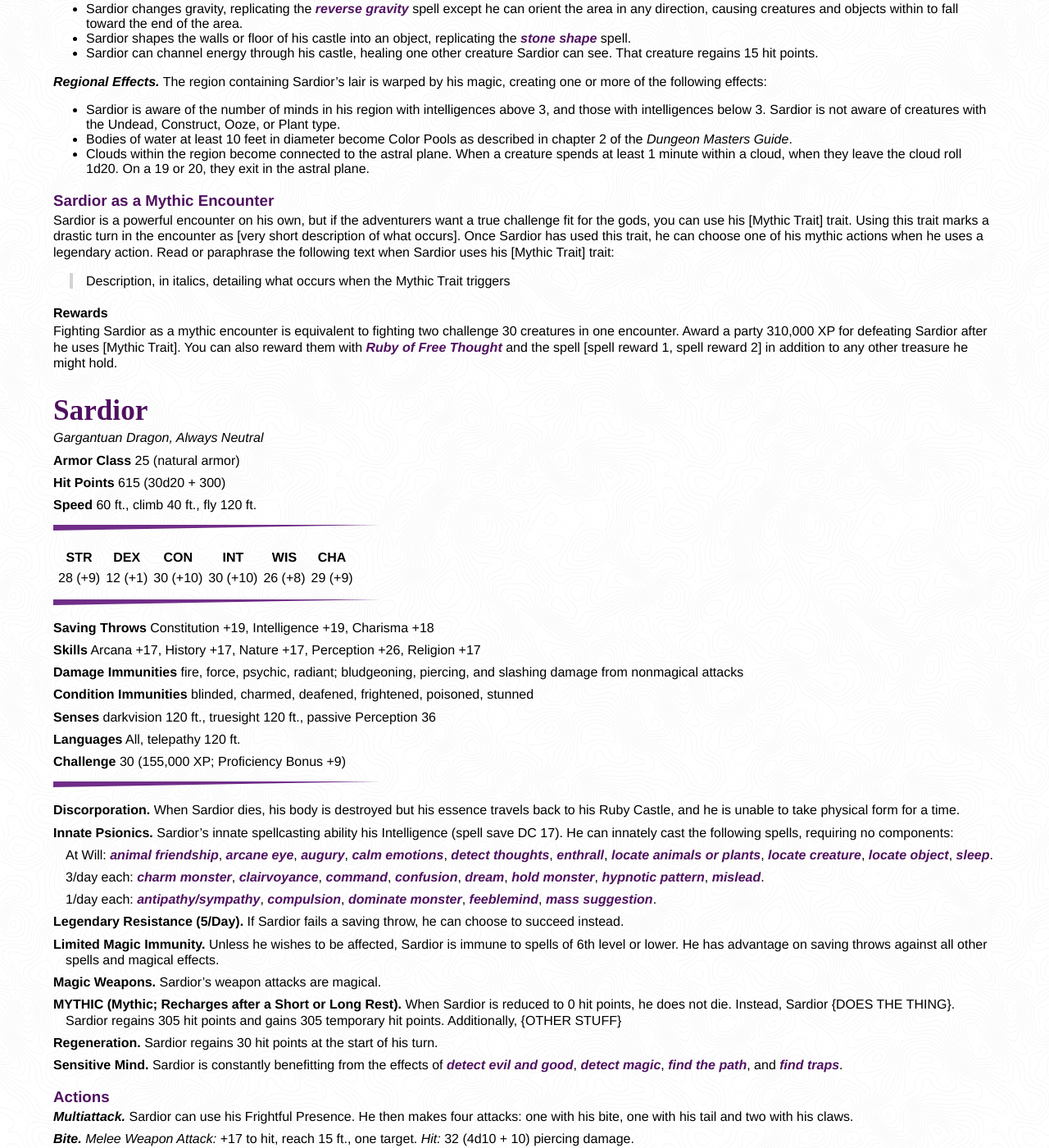
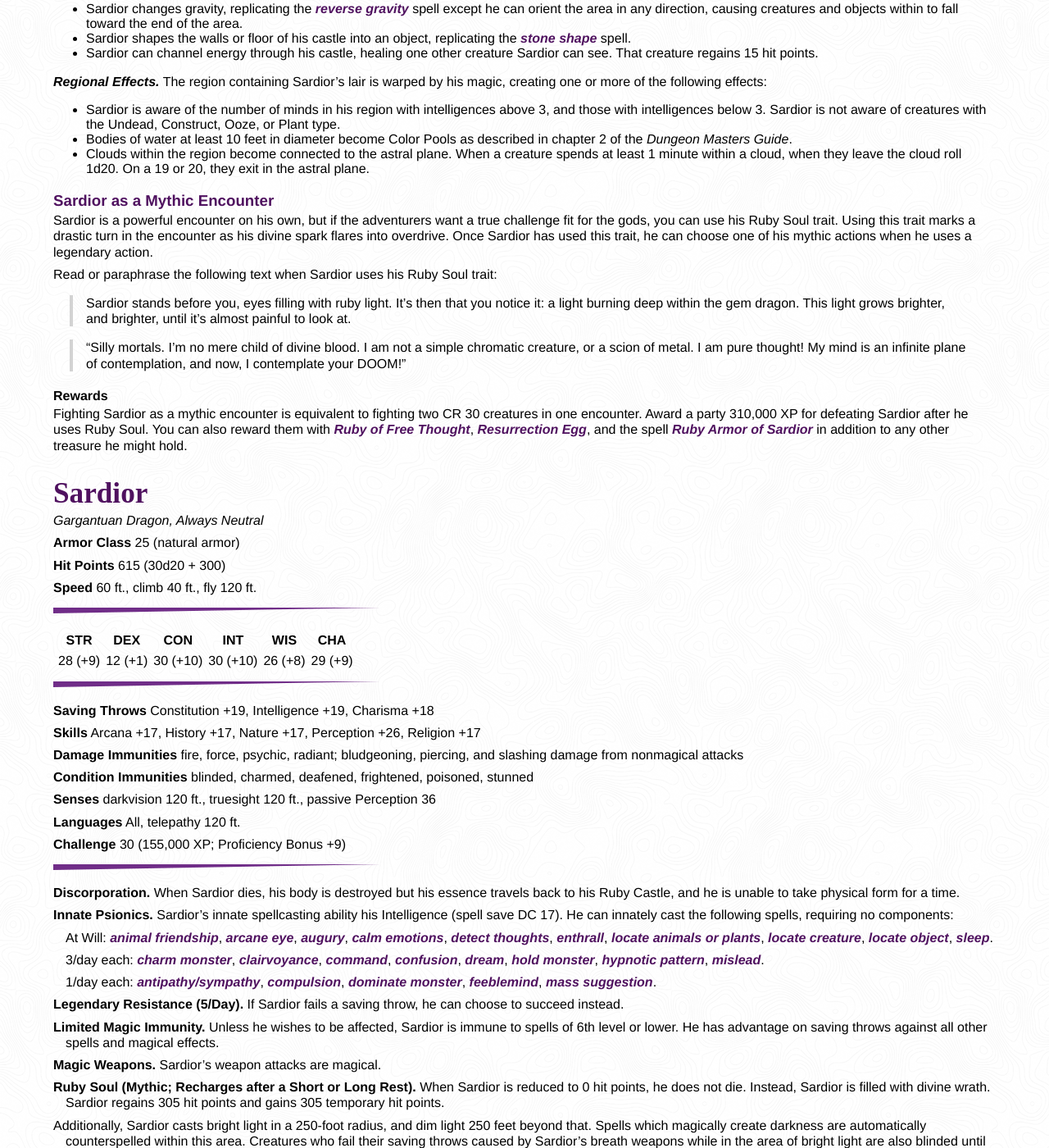
Before and after one commit to vorpaldicepress/vorpaldicepress.github.io, a Jekyll site: the page built from _posts/drafts/blogs/2021-10-20-Sardior-the-Ruby-Dragon.md, in a window 1280 px wide and 1400 px high, scrolled down 1120 px. Shown: the whole window at 82% size. Built offline with Jekyll 4.4.1, drawn with Linux system fonts in a browser that asks for light colours; some web fonts are replaced; some of the changed text lies outside the part shown.

Commit message:
Update 2021-10-20-Sardior-the-Ruby-Dragon.md

```diff
--- a/_posts/drafts/blogs/2021-10-20-Sardior-the-Ruby-Dragon.md
+++ b/_posts/drafts/blogs/2021-10-20-Sardior-the-Ruby-Dragon.md
@@ -88,13 +88,17 @@ The Ruby Palace is a flying castle which travels the material plane high above t
 - Clouds within the region become connected to the astral plane.  When a creature spends at least 1 minute within a cloud, when they leave the cloud roll 1d20. On a 19 or 20, they exit in the astral plane.
 
 ### Sardior as a Mythic Encounter
-Sardior is a powerful encounter on his own, but if the adventurers want a true challenge fit for the gods, you can use his [Mythic Trait] trait. Using this trait marks a drastic turn in the encounter as [very short description of what occurs]. Once Sardior has used this trait, he can choose one of his mythic actions when he uses a legendary action.
-Read or paraphrase the following text when Sardior uses his [Mythic Trait] trait:
+Sardior is a powerful encounter on his own, but if the adventurers want a true challenge fit for the gods, you can use his Ruby Soul trait. Using this trait marks a drastic turn in the encounter as his divine spark flares into overdrive. Once Sardior has used this trait, he can choose one of his mythic actions when he uses a legendary action.
 
-> Description, in italics, detailing what occurs when the Mythic Trait triggers
+Read or paraphrase the following text when Sardior uses his Ruby Soul trait:
+
+> Sardior stands before you, eyes filling with ruby light. It’s then that you notice it: a light burning deep within the gem dragon. This light grows brighter, and brighter, until it’s almost painful to look at.
+
+> “Silly mortals. I’m no mere child of divine blood. I am not a simple chromatic creature, or a scion of metal. I am pure thought! My mind is an infinite plane of contemplation, and now, I contemplate your DOOM!”
+
 
 #### Rewards
-Fighting Sardior as a mythic encounter is equivalent to fighting two challenge 30 creatures in one encounter. Award a party 310,000 XP for defeating Sardior after he uses [Mythic Trait]. You can also reward them with <a href="#ruby-of-free-thought">Ruby of Free Thought</a> and the spell [spell reward 1, spell reward 2] in addition to any other treasure he might hold.
+Fighting Sardior as a mythic encounter is equivalent to fighting two CR 30 creatures in one encounter. Award a party 310,000 XP for defeating Sardior after he uses Ruby Soul. You can also reward them with <a href="#ruby-of-free-thought">Ruby of Free Thought</a>, <a href="#resurrection-egg">Resurrection Egg</a>, and the spell <a href="#ruby-armor-of-sardior">Ruby Armor of Sardior</a> in addition to any other treasure he might hold.
 
 ## Sardior
 
@@ -164,7 +168,9 @@ At Will: <a href="https://www.dndbeyond.com/spells/animal-friendship">animal fri
 
 **Magic Weapons.** Sardior’s weapon attacks are magical.
 
-**MYTHIC (Mythic; Recharges after a Short or Long Rest).** When Sardior is reduced to 0 hit points, he does not die. Instead, Sardior {DOES THE THING}. Sardior regains 305 hit points and gains 305 temporary hit points. Additionally, {OTHER STUFF}
+**Ruby Soul (Mythic; Recharges after a Short or Long Rest).** When Sardior is reduced to 0 hit points, he does not die. Instead, Sardior is filled with divine wrath. Sardior regains 305 hit points and gains 305 temporary hit points.
+
+Additionally, Sardior casts bright light in a 250-foot radius, and dim light 250 feet beyond that. Spells which magically create darkness are automatically counterspelled within this area. Creatures who fail their saving throws caused by Sardior’s breath weapons while in the area of bright light are also blinded until the start of their next turn.
 
 **Regeneration.** Sardior regains 30 hit points at the start of his turn.
 
@@ -218,7 +224,7 @@ Sardior can take 3 legendary actions, choosing from the options below. Only one
 
 ### Mythic Actions
 
-If Sardior is a Mythic encounter, he can choose from the options below as additional legendary actions while [condition, usually thp from trait]:
+If Sardior is a Mythic encounter, he can choose from the options below as additional legendary actions for 1 hour after using the Ruby Soul mythic trait:
 
 <div class="hanging">
 
@@ -258,6 +264,40 @@ At Will: *Any 1st-level spell you know.*
 
 ***Destroying the Ruby.*** The ruby is a powerful artifact, immune to the effects of all traditional forms of damage. To destroy the ruby, it must be brought to a hidden location within the Ruby Palace: the chamber where Sardior keeps the fragments of the egg from which he hatched.
 
+### Resurrection Egg
+*Wonderous item, mythic (requires attunement)*
+
+This egg resembles a very large ruby egg roughly the size of a halfling. This egg is always warm, regardless of the actual temperature surrounding it. When a creature puts their ear to the egg, they hear a deep heartbeat within.
+
+When the creature attuned to this egg dies, they can choose one of the two following effects to occur 7 days later:
+
+***Resurrection.*** The attuned creature is resurrected as per the spell <a href="https://www.dndbeyond.com/spells/resurrection/">resurrection</a> with no drawbacks.
+
+***Reincarnate.*** The attuned creature is reincarnated as per the spell <a href="https://www.dndbeyond.com/spells/reincarnate/">reincarnate</a>. The attuned creature can choose from the table which creature they’re reincarnated as.
+
+When a creature is brought back to life using either spell, the creature loses attunement and the egg hatches and a new adult gem dragon is born (d6: 1 - Amethyst, 2 - Emerald, 3 - Sapphire, 4 - Topaz, 5 - Crystal, reroll any 6) and a new egg grows in the hoard of a gem dragon. That gem dragon will become Sardior in the event of his death.
+
+### Ruby Armor of Sardior
+*6th-level abjuration (mythic)*
+
+<div class="hanging">
+
+**Casting Time:** 1 action
+
+**Range:** Self
+
+**Components:** V, S, M (a ruby of any value)
+
+**Duration:** 24 hours
+
+**Classes:** Wizard
+
+</div>
+
+Crushing the ruby used in casting the spell into a dust, and then coating your skin with it, a protective spell is raised. This shield has a total hit point value equal to the GP value of the gem used in casting the spell. Whenever you take damage or when you fail your saving throw against a spell or magical effect from a creature, you can use your reaction to negate it.
+
+Negating damage in this way reduces the remaining hit points of the shield by the amount of damage dealt. Negating a spell in this way reduces the remaining hit points of the shield by ten times the level of the spell. Negating a magical effect in this way reduces the remaining hit points of the shield by ten times the CR of the creature.
+
 
 ---
 
```
